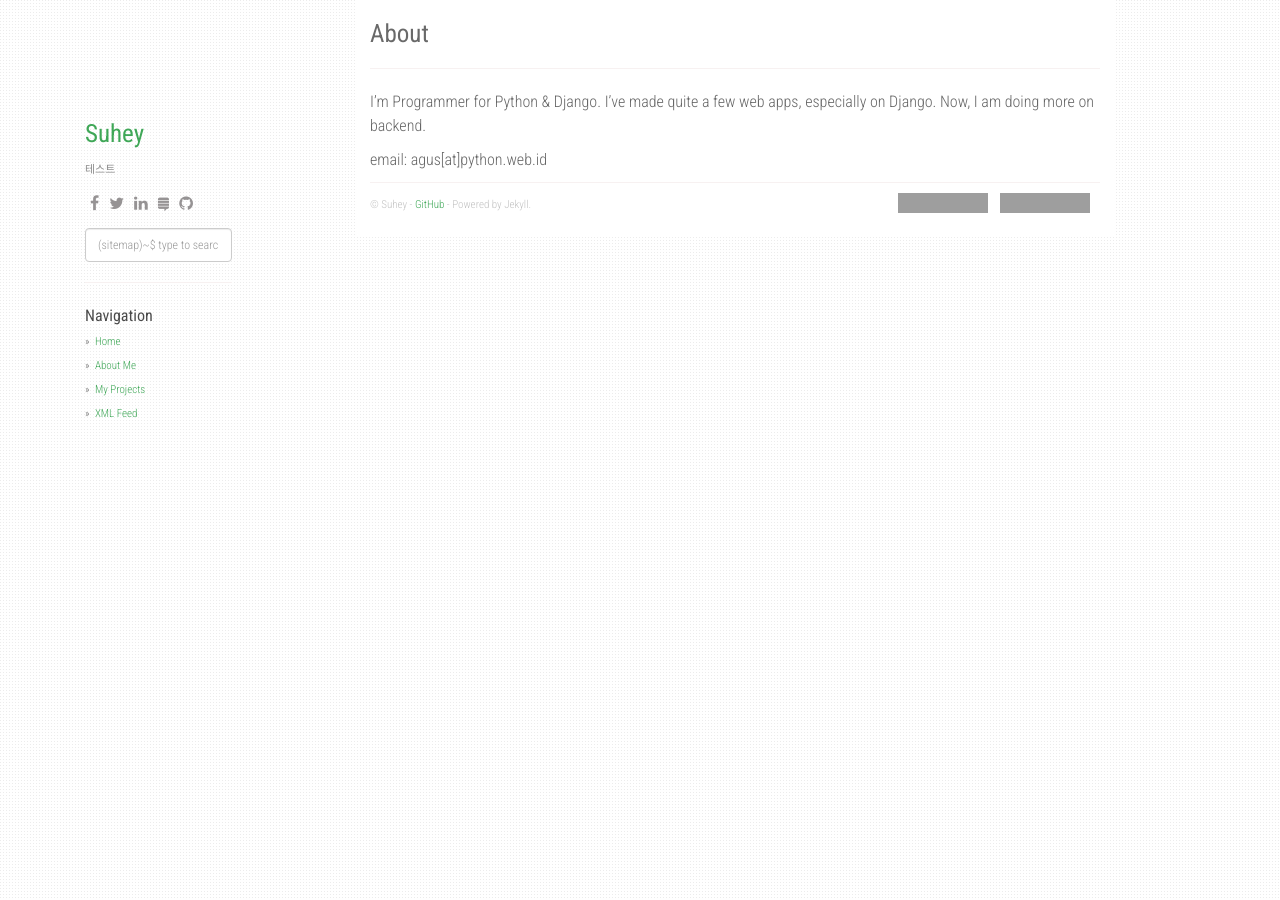
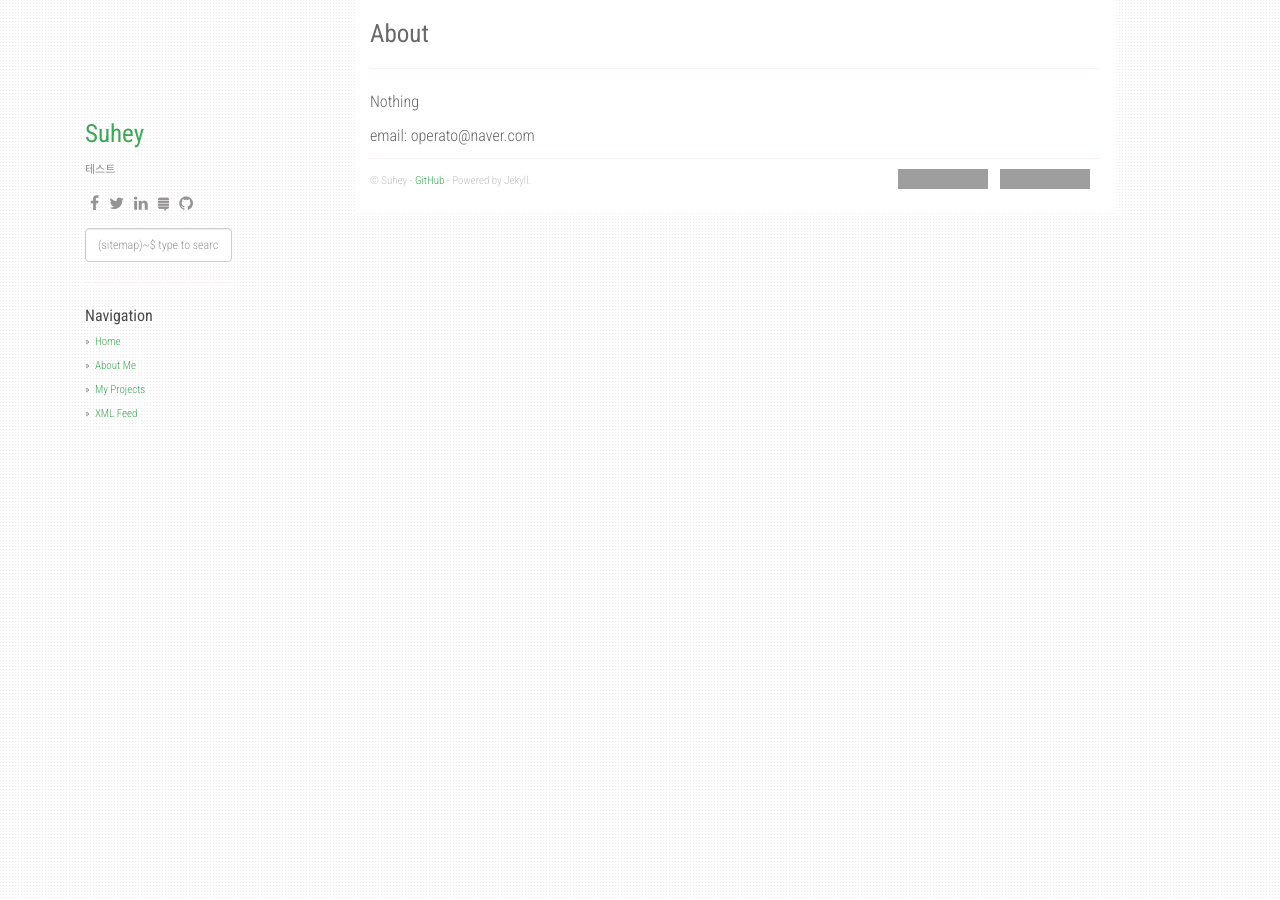
Before and after one commit to operatos/operatos.github.io, a Jekyll site: the page built from about.md, in a window 1280 px wide. Built offline with Jekyll 4.4.1, drawn with Linux system fonts in a browser that asks for light colours; nearby versions of some CDN libraries; grey boxes are pictures that could not be loaded.

Commit message:
modified

```diff
--- a/about.md
+++ b/about.md
@@ -4,6 +4,6 @@ title: About
 permalink: /about/
 ---
 
-I'm Programmer for Python & Django. I've made quite a few web apps, especially on Django. Now, I am doing more on backend.
+Nothing
 
-email: agus[at]python.web.id
+email: operato@naver.com
```
Also changed, not shown: projects.md (+1 -1 lines).
